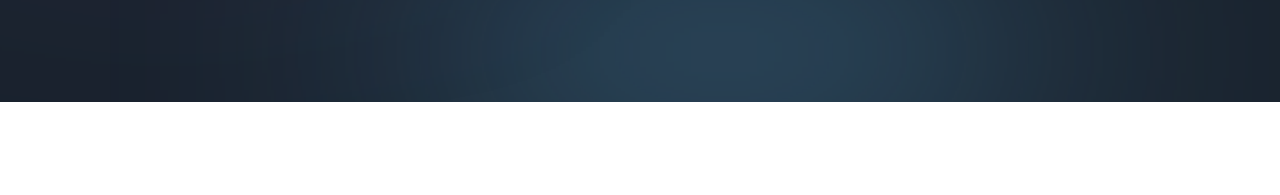
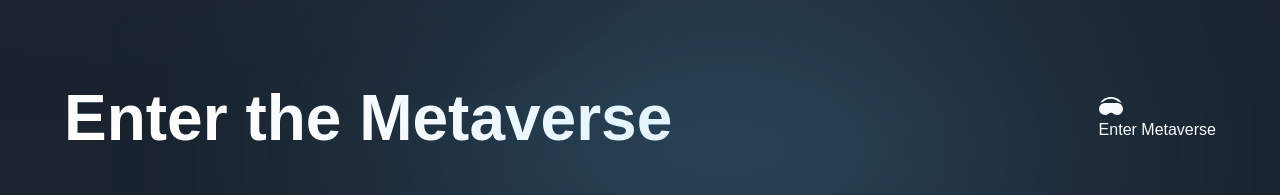
Before and after one commit to graceupongraceemi/nextjs-13-website, a Next.js app: page / in a window 1280 px wide. Shown: the part 6923-7118 px from the top of the page. Before the commit the page ends 7025 px from the top, so only its background shows below. Built offline with nearby package versions, Linux system fonts and the light colour scheme; a web font is replaced by a local one.

Commit message:
In Footer.jsx of components, in motion footer, three dives added and inside the third div, added Enter the Metaverse along with button and image for Enter Metaverse

```diff
--- a/components/Footer.jsx
+++ b/components/Footer.jsx
@@ -12,6 +12,23 @@ const Footer = () => (
     className={`${styles.xPaddings} py-8 relative`}
   >
     <div className='footer-gradient' />
+    <div className={`${styles.innerWidth} mx-auto flex flex-col gap-8`}>
+      <div className='flex items-center justify-between flex-wrap gap-5'>
+        <h4 className='font-bold md:text-[64px] text-[44px] text-white'>
+          Enter the Metaverse
+        </h4>
+        <button type='button" className="flex items-center h-fit py-4 px-6 bg-[#25618B] rounded-[32px] gap-[12px]'>
+          <img
+            src='/headset.svg'
+            alt='headset'
+            className='w-[24px] h-[24px] object-contain'
+          />
+          <span className='font-normal text-[16px] text-white'>
+            Enter Metaverse
+          </span>
+        </button>
+      </div>
+    </div>
   </motion.footer>
 );
 
```
